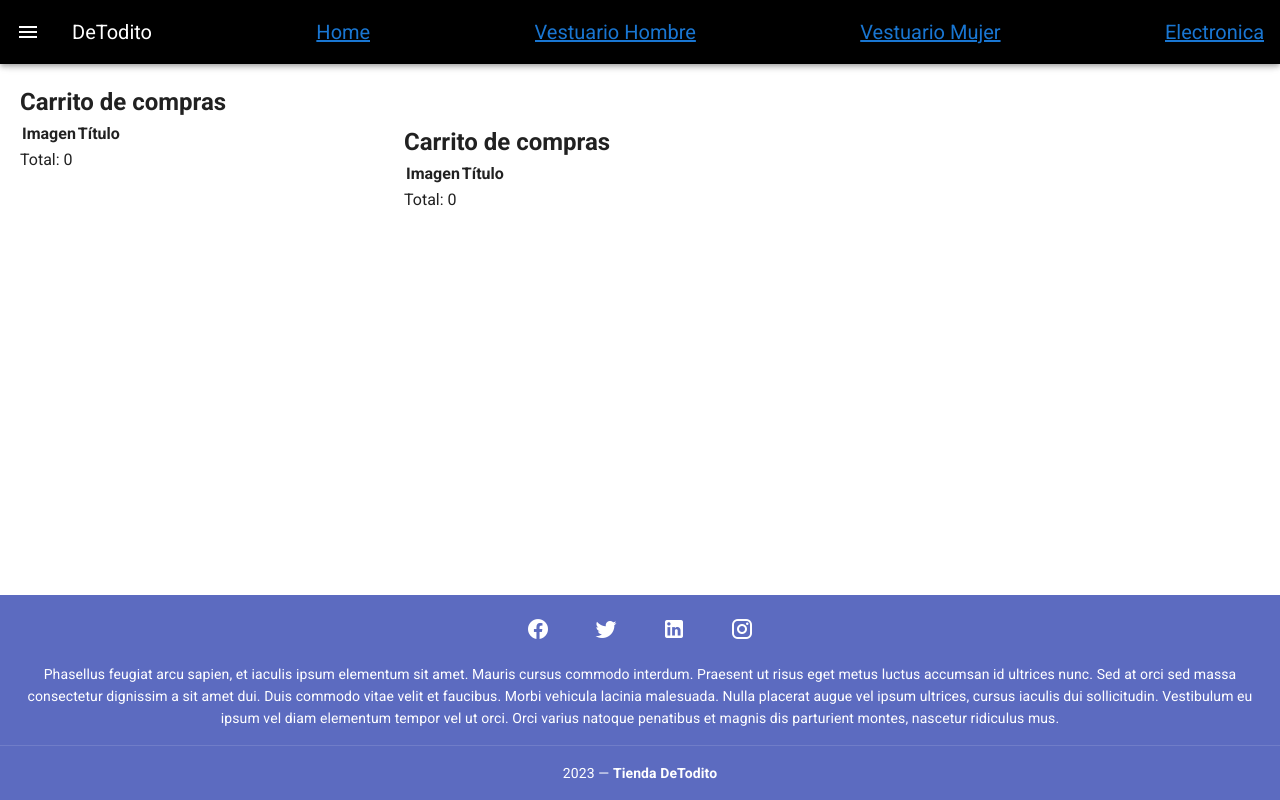
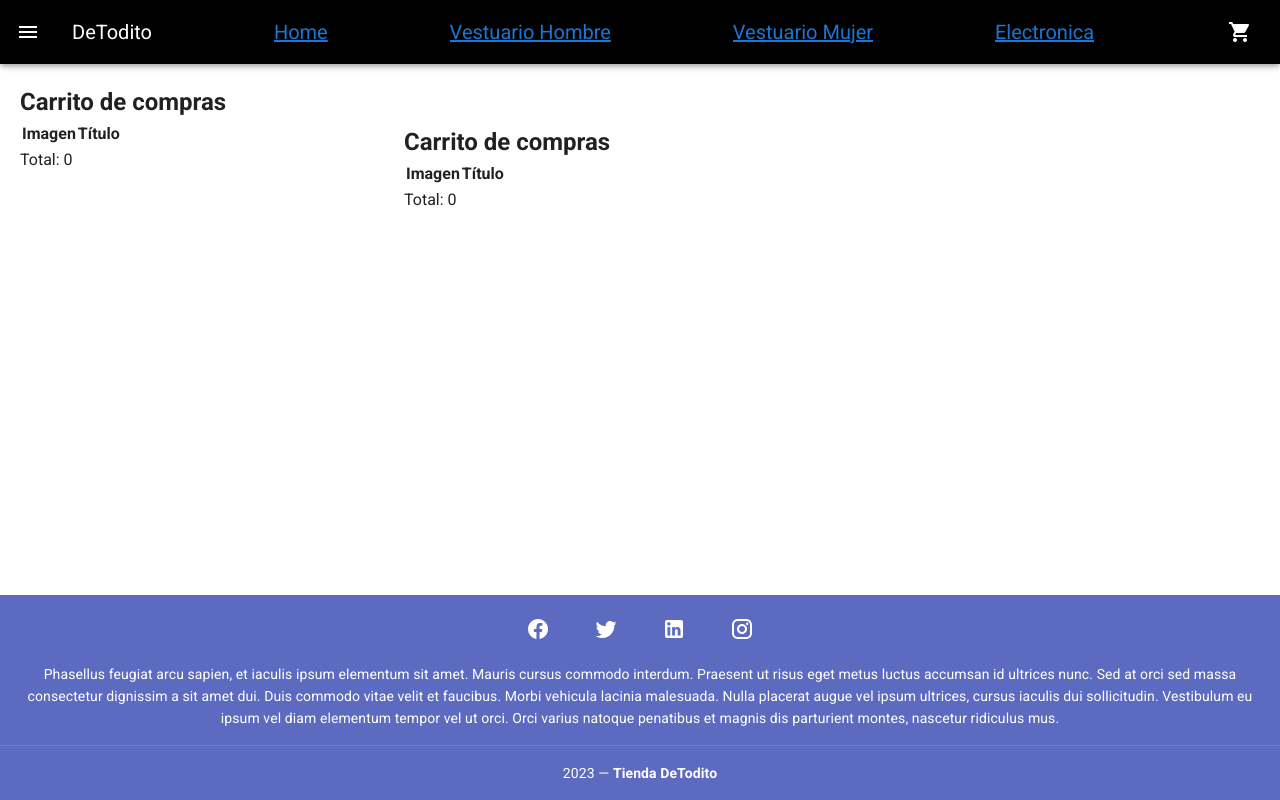
Before and after one commit to nyappu19/examentalentodigital, a Vue app: page /carrito in a window 1280 px wide. Built offline with nearby package versions, Linux system fonts and the light colour scheme.

Commit message:
carrito eliminando

```diff
--- a/src/components/NavBar.vue
+++ b/src/components/NavBar.vue
@@ -11,6 +11,12 @@
       <router-link to="/mujer"><v-toolbar-title>Vestuario Mujer</v-toolbar-title></router-link>
       <v-spacer></v-spacer>
       <router-link to="/electronica"><v-toolbar-title>Electronica</v-toolbar-title></router-link>
+      <v-spacer></v-spacer>
+      <router-link to="/carrito">
+        <v-badge :content="carritoCount" class="ma-3" :value="carritoCount > 0">
+          <v-icon>mdi-cart</v-icon>
+        </v-badge>
+      </router-link>
     </v-app-bar>
 
     <v-navigation-drawer v-model="drawer" absolute temporary>
@@ -63,5 +69,10 @@ export default {
       ],
     };
   },
+  computed: {
+    carritoCount() {
+      return this.$store.getters.carritoCount;
+    },
+  },
 };
 </script>
--- a/src/store/index.js
+++ b/src/store/index.js
@@ -44,10 +44,10 @@ export default new Vuex.Store({
         producto.cantidad = cantidad;
       }
     },
-    ELIMINAR_PRODUCTO_DEL_CARRITO(state, idProducto) {
-      state.carrito = state.carrito.filter(p => p.id !== idProducto);
+      ELIMINAR_PRODUCTO_DEL_CARRITO(state, index) {
+        state.carrito.splice(index, 1);
+      },
     },
-  },
   actions: {
     agregarProductoAlCarrito({ commit }, producto) {
       commit('AGREGAR_PRODUCTO_AL_CARRITO', producto);
```
Lines whose indentation alone changed are shown as unchanged.
